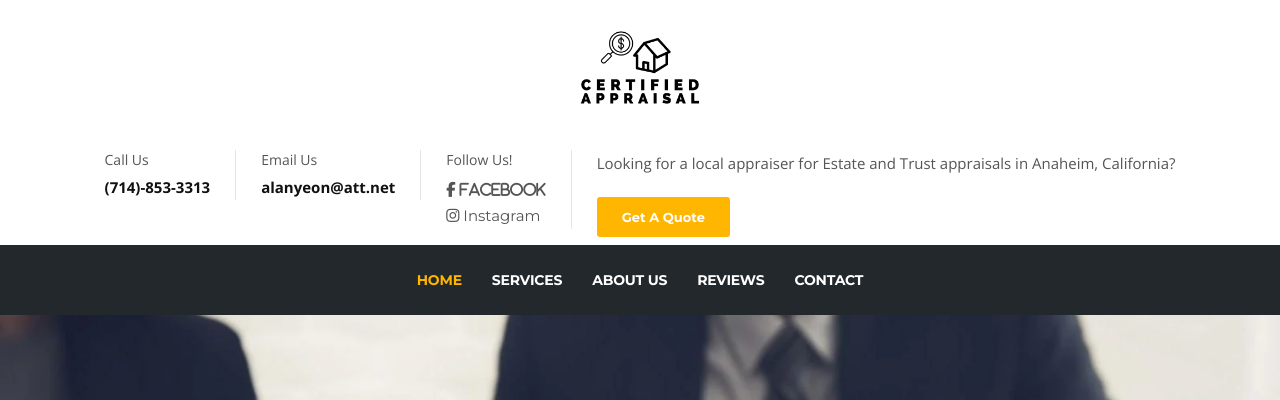
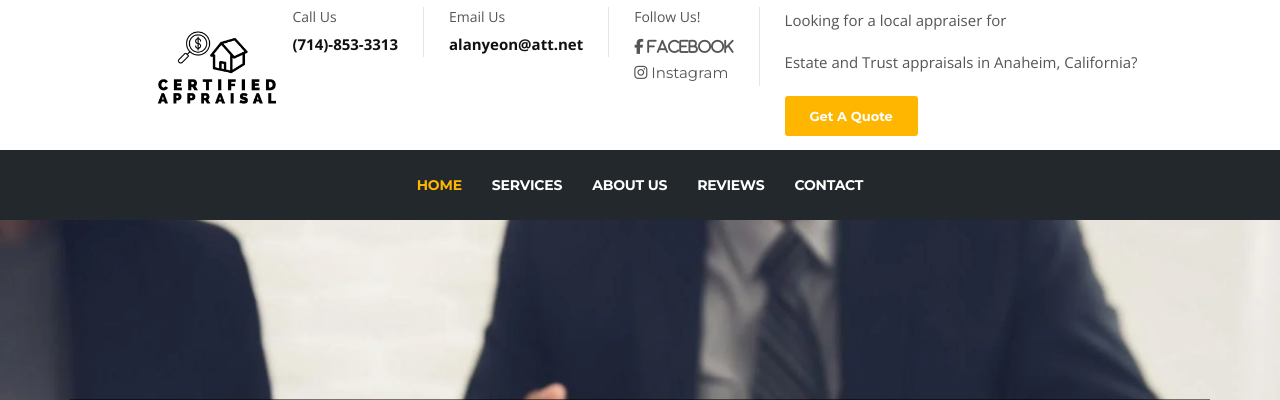
Before and after one commit to nicolasyeon/certifiedappraisal, a Django app: page / in a window 1280 px wide. Shown: the top 400 px of the page. Run offline with Django 3.2, Linux system fonts and the light colour scheme; some libraries are stand-ins or nearby versions.

Commit message:
New wording and editing

```diff
--- a/appraisal_app/templates/index.html
+++ b/appraisal_app/templates/index.html
@@ -85,9 +85,10 @@
                       </div>
                     </div>
                   </li>
-                  <li class="header-get-a-quote">
-                    <p>Looking for a local appraiser for Estate and Trust appraisals in Anaheim, California?</p>
-                    <a class="btn btn-primary text-center mb-2" href="/contact_page">Get A Quote</a>
+                  <li class="header-get-a-quote align-items-center">
+                    <p>Looking for a local appraiser for</p>
+                    <p>Estate and Trust appraisals in Anaheim, California?</p>
+                    <a class="btn btn-primary mb-2" href="/contact_page">Get A Quote</a>
                   </li>
                 </ul><!-- Ul end -->
               </div><!-- header right end -->
```
